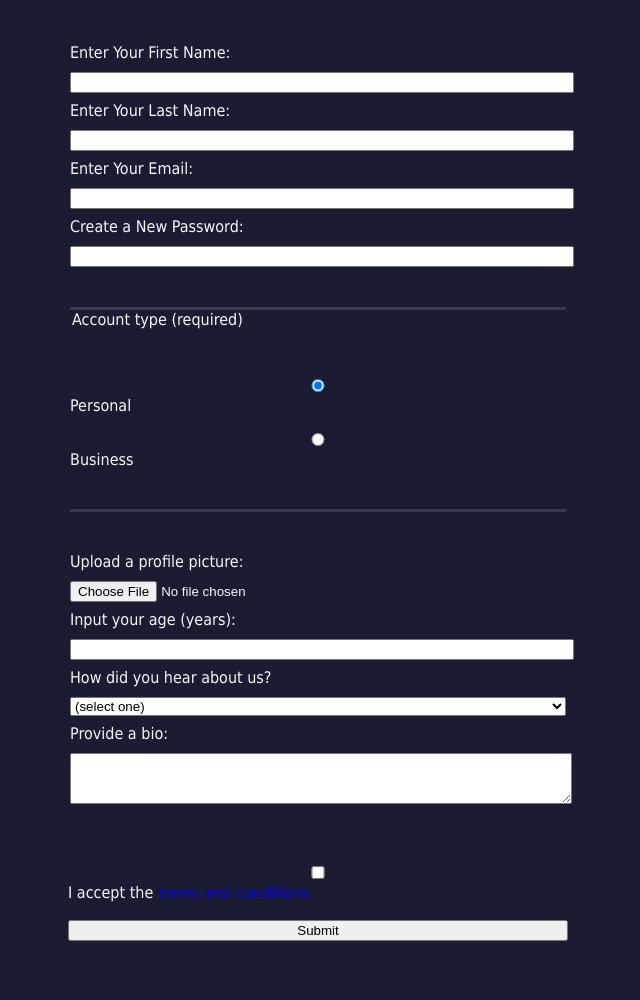
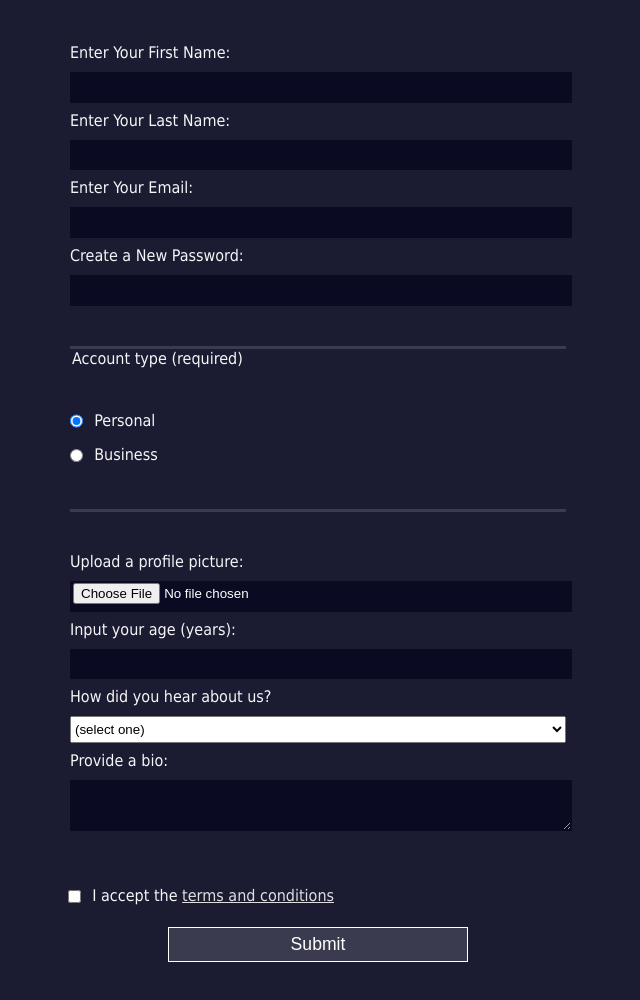
Before and after one commit to Yuliya9449/freecodecamp, a website: page LearnHTMLFormsByBuildingRegistrationForm/index.html in a window 1280 px wide. Shown: the part 134-1134 px from the top of the page, without its empty margins (322-962 px from the left). Before the commit the page ends 1075 px from the top, so only its background shows below. Drawn offline with Linux system fonts and the light colour scheme.

Commit message:
feat: complete steps 50-65, finish

```diff
--- a/LearnHTMLFormsByBuildingRegistrationForm/index.html
+++ b/LearnHTMLFormsByBuildingRegistrationForm/index.html
@@ -46,13 +46,15 @@
     <fieldset>
       <legend>Account type (required)</legend>
       <label for="personal-account">
-        <input id="personal-account"
+        <input class="inline"
+               id="personal-account"
                type="radio"
                name="account-type"
                checked> Personal
       </label>
       <label for="business-account">
-        <input id="business-account"
+        <input class="inline"
+               id="business-account"
                type="radio"
                name="account-type"> Business
       </label>
@@ -94,7 +96,7 @@
     </fieldset>
 
     <label for="terms-and-conditions">
-      <input id="terms-and-conditions"
+      <input class="inline" id="terms-and-conditions"
              type="checkbox"
              name="terms"
              required>
--- a/LearnHTMLFormsByBuildingRegistrationForm/styles.css
+++ b/LearnHTMLFormsByBuildingRegistrationForm/styles.css
@@ -13,7 +13,8 @@ label {
   margin: 0.5rem 0;
 }
 
-h1, p {
+h1,
+p {
   margin: 1em auto;
   text-align: center;
 }
@@ -23,6 +24,7 @@ form {
   min-width: 300px;
   max-width: 500px;
   width: 60vw;
+  padding-bottom: 2em;
 }
 
 fieldset {
@@ -35,7 +37,44 @@ fieldset:last-of-type {
   border-bottom: none;
 }
 
-input, textarea, select {
+input,
+textarea,
+select {
   width: 100%;
   margin: 10px 0 0;
+  min-height: 2em;
 }
+
+.inline {
+  width: unset;
+  margin: 0 0.5em 0 0;
+  vertical-align: middle;
+}
+
+input,
+textarea {
+  background-color: #0a0a23;
+  border: 1px solid #0a0a23;
+  color: #ffffff;
+}
+
+input[type="submit"] {
+  display: block;
+  width: 60%;
+  margin: 0 auto;
+  height: 2em;
+  font-size: 1.1rem;
+  background-color: #3b3b4f;
+  border-color: white;
+  min-width: 300px;
+  margin-top: 1em;
+  margin-bottom: 1em;
+}
+
+input[type="file"] {
+  padding: 1px 2px;
+}
+
+label[for="terms-and-conditions"] a {
+  color: #dfdfe2;
+}
```
